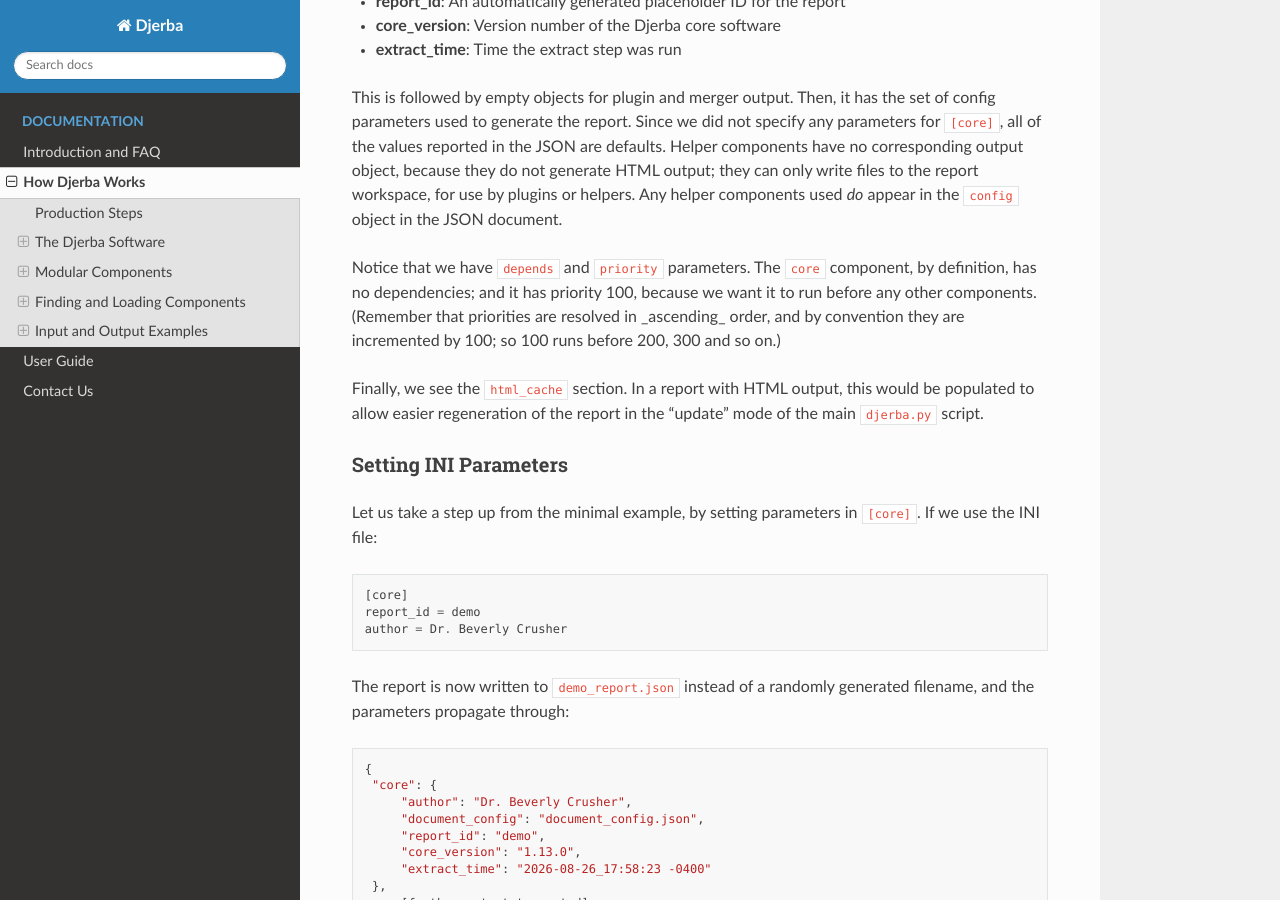
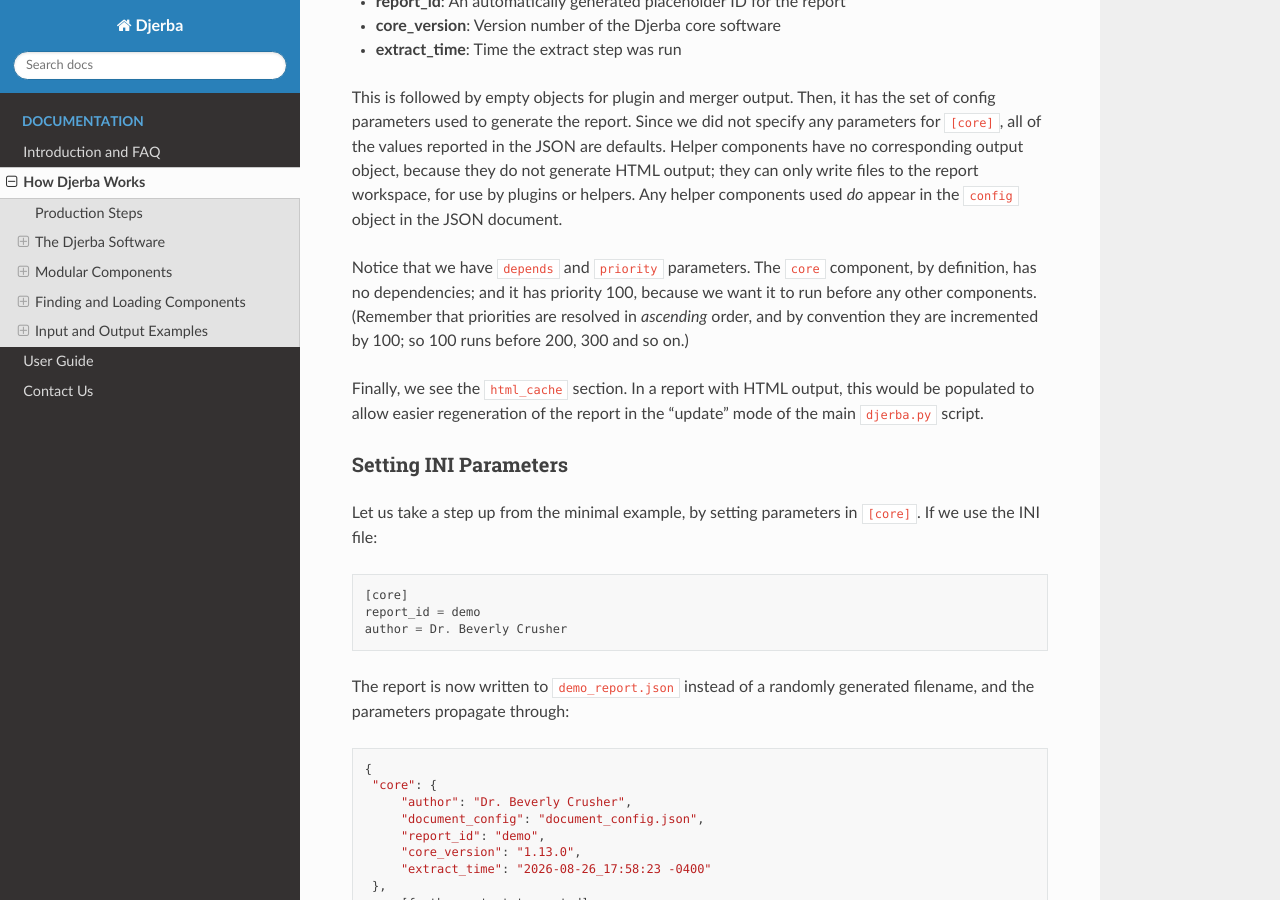
Before and after one commit to oicr-gsi/djerba_docs, a Sphinx documentation site: the page built from source/how_djerba_works/how_djerba_works.rst, in a window 1280 px wide and 900 px high, scrolled down 7108 px. Built offline with Sphinx 7.4.7 and the Read the Docs theme 3.1.0, drawn with Linux system fonts in a browser that asks for light colours; some of the changed text lies outside the part shown.

Commit message:
fix typo, add link

```diff
--- a/source/how_djerba_works/how_djerba_works.rst
+++ b/source/how_djerba_works/how_djerba_works.rst
@@ -277,7 +277,7 @@
 
 This is followed by empty objects for plugin and merger output. Then, it has the set of config parameters used to generate the report. Since we did not specify any parameters for ``[core]``, all of the values reported in the JSON are defaults. Helper components have no corresponding output object, because they do not generate HTML output; they can only write files to the report workspace, for use by plugins or helpers. Any helper components used *do* appear in the ``config`` object in the JSON document.
 
-Notice that we have ``depends`` and ``priority`` parameters. The ``core`` component, by definition, has no dependencies; and it has priority 100, because we want it to run before any other components. (Remember that priorities are resolved in _ascending_ order, and by convention they are incremented by 100; so 100 runs before 200, 300 and so on.)
+Notice that we have ``depends`` and ``priority`` parameters. The ``core`` component, by definition, has no dependencies; and it has priority 100, because we want it to run before any other components. (Remember that priorities are resolved in *ascending* order, and by convention they are incremented by 100; so 100 runs before 200, 300 and so on.)
 
 Finally, we see the ``html_cache`` section. In a report with HTML output, this would be populated to allow easier regeneration of the report in the "update" mode of the main ``djerba.py`` script.
 
```
Also changed, not shown: other parts of source/how_djerba_works/how_djerba_works.rst (+2 -1 lines).
